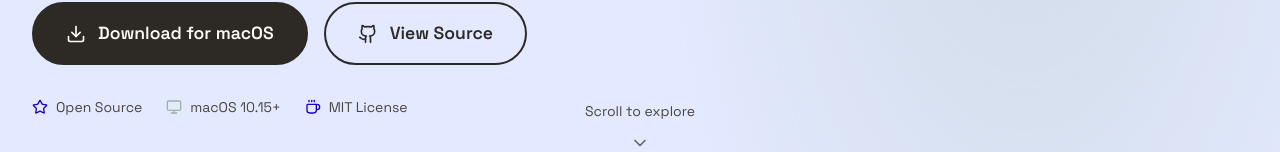
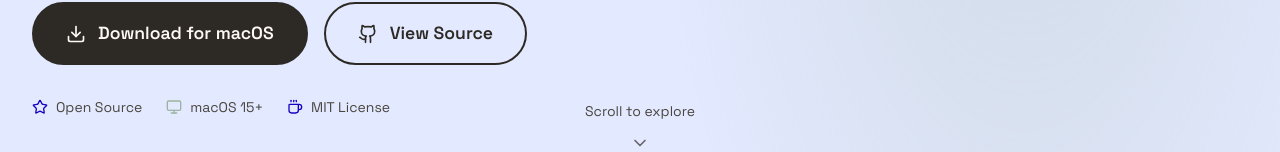
Before and after one commit to jananadiw/launch-spinespy, a Next.js app: page / in a window 1280 px wide. Shown: the part 800-952 px from the top of the page. Built offline with nearby package versions, Linux system fonts and the light colour scheme.

Commit message:
fix: correct macOS compatibility requirements

```diff
--- a/src/app/page.tsx
+++ b/src/app/page.tsx
@@ -423,7 +423,7 @@ export default function Home() {
                 </div>
                 <div className="flex items-center gap-2">
                   <Monitor className="w-4 h-4 text-[var(--sage)]" />
-                  <span>macOS 10.15+</span>
+                  <span>macOS 15+</span>
                 </div>
                 <div className="flex items-center gap-2">
                   <Coffee className="w-4 h-4 text-[var(--peach)]" />
@@ -778,7 +778,7 @@ export default function Home() {
             </div>
 
             <p className="text-sm text-[var(--charcoal-light)]">
-              Requires macOS 10.15+ • Apple Silicon & Intel supported
+              Requires macOS 15+ • Apple Silicon
             </p>
           </motion.div>
         </div>
```
